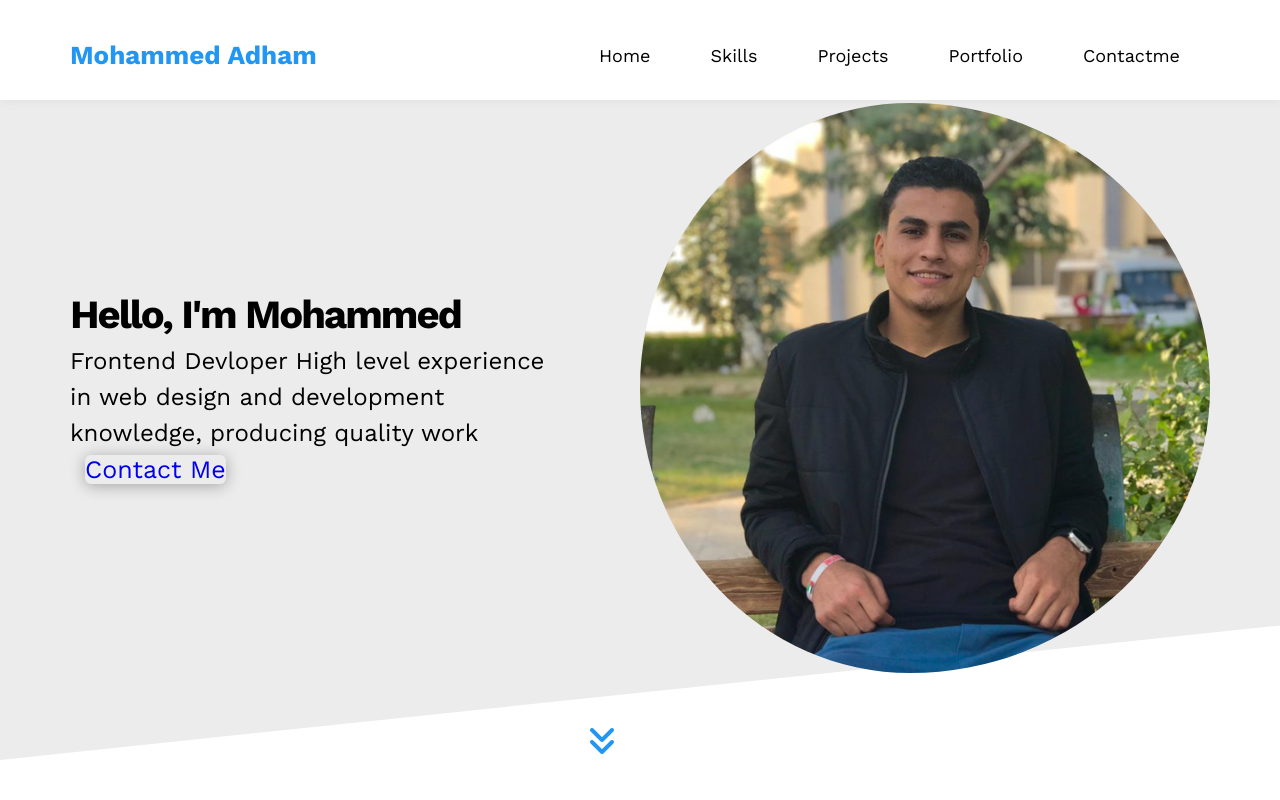
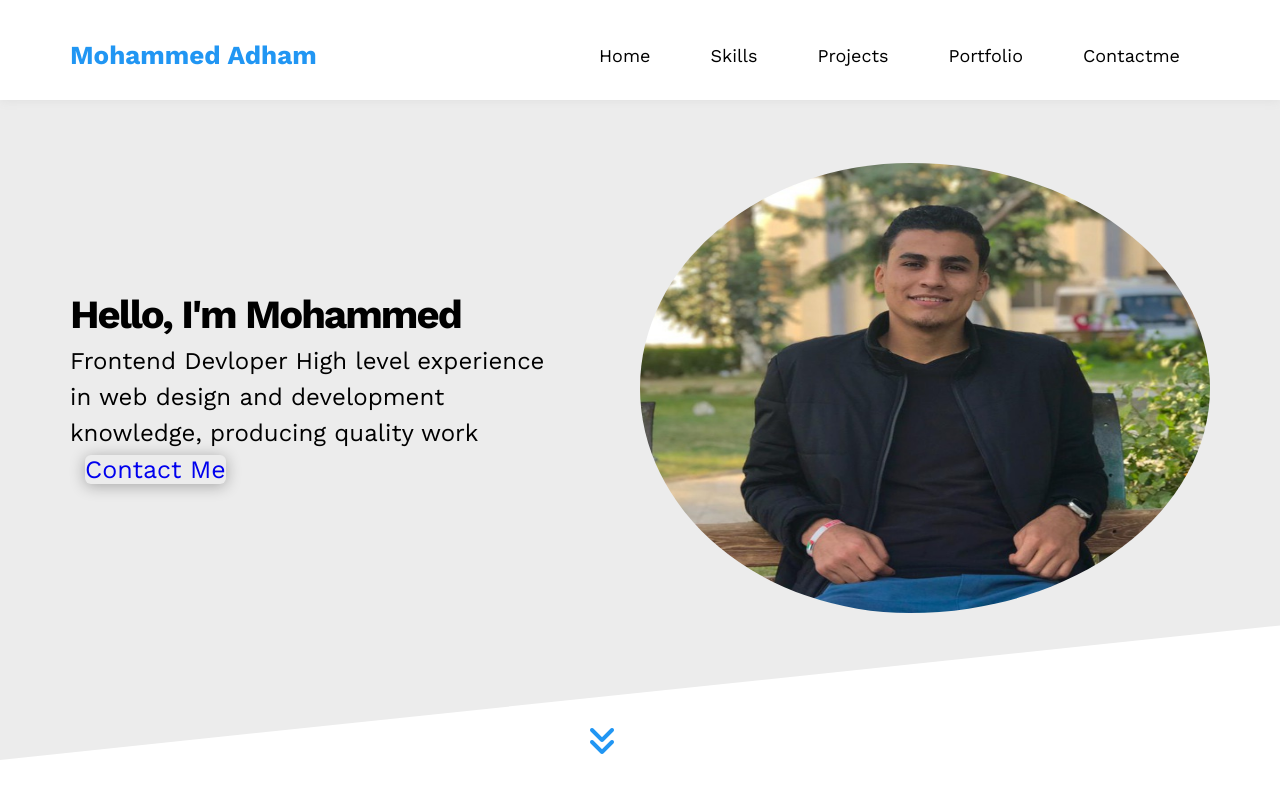
Before and after one commit to mohammedadhammo/My-Website, a plain HTML site: page index.html in a window 1280 px wide. Shown: the top 800 px of the page. Drawn offline with nearby package versions, Linux system fonts and the light colour scheme.

Commit message:
index.html

```diff
--- a/index.html
+++ b/index.html
@@ -72,7 +72,7 @@
                 <span> <a href="mailto:mohammedadhamm505@gmail.com" target="_blank" title="Contact me">Contact Me</a> </span>
             </div>
                 <div class="image">
-                <img style=" border-radius: 50%;" src="Images/me.jpeg" alt="">
+                <img style="border-radius: 50%; height: 450px; width: 600px;"  src="Images/me.jpeg" alt="">
             </div>
         </div>
         <a href="#skills" class="go-down">
```
